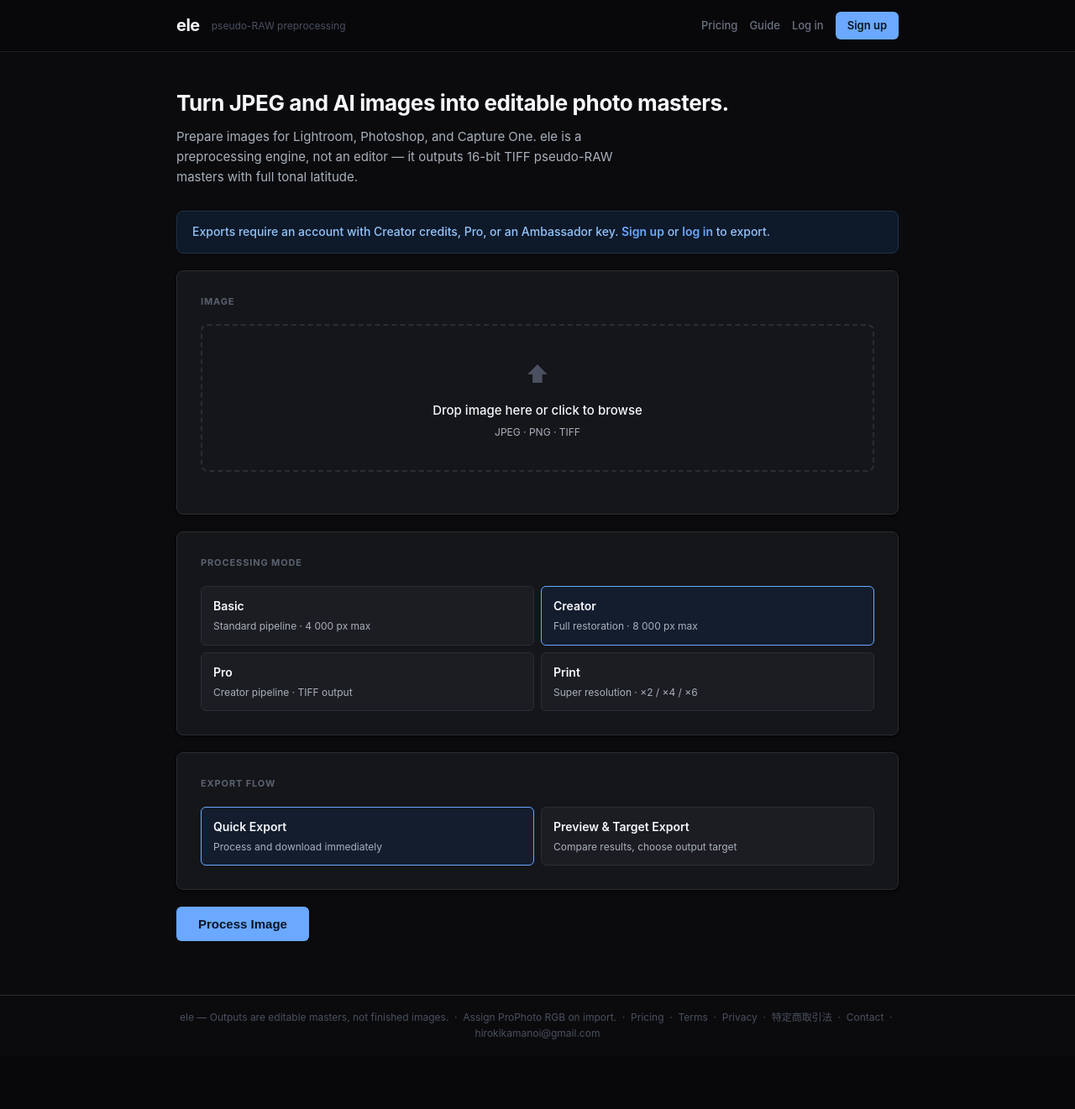
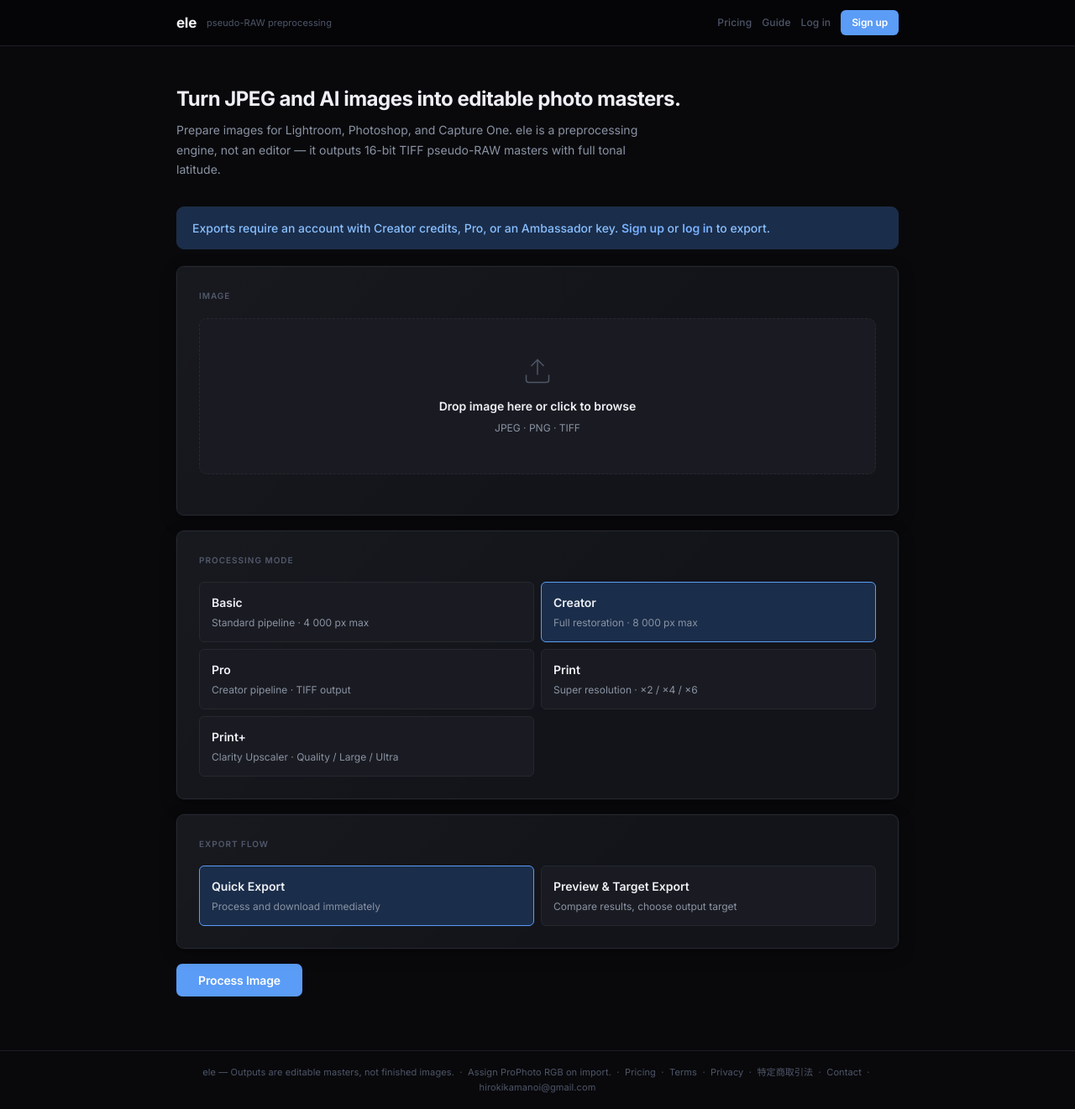
Before and after one commit to KAMANOI/ele, a FastAPI app: page / in a window 1280 px wide. Shown: the whole page at 84% size. Before the commit the page ends 1238 px from the top, so only its background shows below. Run offline with FastAPI, Linux system fonts and the light colour scheme; some libraries are stand-ins or nearby versions.

Commit message:
feat: Print+ mode — Replicate Clarity Upscaler (Quality/Large/Ultra)
新モード print_plus を追加。Replicate の philz1337x/clarity-upscaler を使い、
Quality ×2 (3cr) / Large ×4 (4cr) / Ultra ×8 2パス (6cr) の3段階でアップスケール後、
16-bit ProPhoto TIFF として書き出す。

- ele/core/clarity_upscale.py: Replicate API ラッパー
  （REPLICATE_API_TOKEN チェック・ドメイン検証・E210 エラーコード）
- ele/pipeline/print_plus_pipeline.py: Print+ パイプライン
  （NamedTemporaryFile で TOCTOU 排除・E211 エラーコード）
- ele/billing/services.py: EXPORT_COSTS に print_plus_{quality,large,ultra} 追加
- ele/web/services.py: run_pipeline / apply_export_target / download_filename 対応
- ele/web/routes.py: upload / export_target ルート対応・エラーコード表示
- ele/web/templates/index.html: Print+ モード選択 UI 追加
- pyproject.toml: replicate>=0.25.1 追加

Co-Authored-By: Claude Sonnet 4.6 <noreply@anthropic.com>

```diff
--- a/ele/web/static/styles.css
+++ b/ele/web/static/styles.css
@@ -1,34 +1,40 @@
 /* ele — styles.css  (dark photo theme) */
 
 :root {
-  --bg:           #0b0b0d;
-  --surface:      #15161a;
-  --surface-2:    #1c1d22;
-  --border:       #2a2d34;
-  --text:         #f5f7fa;
-  --text-2:       #a9b1bc;
-  --accent:       #6aa9ff;
-  --accent-hover: #85bcff;
-  --accent-fg:    #0c1524;
-  --success:      #4ade80;
-  --success-fg:   #052e16;
-  --warn:         #fbbf24;
-  --error:        #f87171;
-  --radius:       8px;
-  --shadow:       0 1px 4px rgba(0,0,0,.50), 0 1px 2px rgba(0,0,0,.35);
+  --bg:           #09090c;
+  --surface:      #13141a;
+  --surface-2:    #1a1b22;
+  --border:       #252830;
+  --border-subtle:#1d1f27;
+  --text:         #eef0f5;
+  --text-2:       #8a93a3;
+  --text-3:       #4e5668;
+  --accent:       #5b9cf6;
+  --accent-hover: #78b0ff;
+  --accent-muted: #1a2d4a;
+  --accent-fg:    #07122a;
+  --success:      #3fd068;
+  --success-fg:   #041c10;
+  --warn:         #f9b827;
+  --error:        #f06a6a;
+  --radius:       9px;
+  --shadow:       0 1px 3px rgba(0,0,0,.60), 0 4px 16px rgba(0,0,0,.30);
+  --shadow-card:  0 0 0 1px rgba(255,255,255,.03), 0 1px 3px rgba(0,0,0,.50), 0 6px 20px rgba(0,0,0,.25);
 }
 
 *, *::before, *::after { box-sizing: border-box; margin: 0; padding: 0; }
 
 body {
-  font-family: -apple-system, BlinkMacSystemFont, "Segoe UI", system-ui, sans-serif;
+  font-family: 'Inter', -apple-system, BlinkMacSystemFont, "Segoe UI", system-ui, sans-serif;
   background: var(--bg);
   color: var(--text);
-  font-size: 15px;
-  line-height: 1.6;
+  font-size: 14px;
+  line-height: 1.65;
   min-height: 100vh;
   display: flex;
   flex-direction: column;
+  -webkit-font-smoothing: antialiased;
+  -moz-osx-font-smoothing: grayscale;
 }
 
 a { color: var(--accent); text-decoration: none; }
@@ -37,30 +43,36 @@ a:hover { color: var(--accent-hover); text-decoration: underline; }
 /* ── Header ──────────────────────────────────────────────────────────────── */
 
 .site-header {
-  background: #08080b;
-  border-bottom: 1px solid #1d1f26;
-  padding: 14px 0;
+  background: rgba(6,6,9,.96);
+  border-bottom: 1px solid var(--border-subtle);
+  padding: 12px 0;
   flex-shrink: 0;
+  backdrop-filter: blur(12px);
+  -webkit-backdrop-filter: blur(12px);
+  position: sticky;
+  top: 0;
+  z-index: 50;
 }
 
 .header-inner {
   display: flex;
   align-items: center;
-  gap: 14px;
+  gap: 12px;
 }
 
 .logo {
-  font-size: 20px;
+  font-size: 17px;
   font-weight: 700;
-  color: #f5f7fa;
+  color: var(--text);
   text-decoration: none;
-  letter-spacing: -.5px;
+  letter-spacing: -.3px;
 }
 .logo:hover { color: #ffffff; text-decoration: none; }
 
 .tagline {
-  font-size: 12px;
-  color: #4a5060;
+  font-size: 11px;
+  color: var(--text-3);
+  letter-spacing: .01em;
 }
 
 /* ── Container ───────────────────────────────────────────────────────────── */
@@ -79,16 +91,17 @@ main {
 /* ── Footer ──────────────────────────────────────────────────────────────── */
 
 .site-footer {
-  border-top: 1px solid var(--border);
+  border-top: 1px solid var(--border-subtle);
   padding: 16px 0;
-  font-size: 12px;
-  color: #4a5060;
+  font-size: 11px;
+  color: var(--text-3);
   text-align: center;
   flex-shrink: 0;
+  letter-spacing: .01em;
 }
 
-.site-footer a { color: #4a5060; }
-.site-footer a:hover { color: var(--text-2); }
+.site-footer a { color: var(--text-3); }
+.site-footer a:hover { color: var(--text-2); text-decoration: none; }
 
 /* ── Cards ───────────────────────────────────────────────────────────────── */
 
@@ -96,38 +109,52 @@ main {
   background: var(--surface);
   border: 1px solid var(--border);
   border-radius: var(--radius);
-  box-shadow: var(--shadow);
-  padding: 28px;
-  margin-bottom: 20px;
+  box-shadow: var(--shadow-card);
+  padding: 26px;
+  margin-bottom: 18px;
+  position: relative;
+  overflow: hidden;
+}
+
+.card::before {
+  content: '';
+  position: absolute;
+  inset: 0;
+  border-radius: inherit;
+  background: linear-gradient(135deg, rgba(255,255,255,.025) 0%, transparent 60%);
+  pointer-events: none;
 }
 
 .card-title {
-  font-size: 11px;
-  font-weight: 700;
+  font-size: 10px;
+  font-weight: 600;
   text-transform: uppercase;
-  letter-spacing: .08em;
-  color: #5a6270;
+  letter-spacing: .1em;
+  color: var(--text-3);
   margin-bottom: 18px;
 }
 
 /* ── Hero ────────────────────────────────────────────────────────────────── */
 
 .hero {
-  margin-bottom: 28px;
+  margin-bottom: 32px;
+  padding-top: 8px;
 }
 
 .hero h1 {
-  font-size: 26px;
+  font-size: 24px;
   font-weight: 700;
-  letter-spacing: -.4px;
-  margin-bottom: 8px;
+  letter-spacing: -.5px;
+  margin-bottom: 10px;
   color: var(--text);
+  line-height: 1.25;
 }
 
 .hero .lead {
-  font-size: 15px;
+  font-size: 14px;
   color: var(--text-2);
-  max-width: 580px;
+  max-width: 560px;
+  line-height: 1.7;
 }
 
 /* ── Alerts ──────────────────────────────────────────────────────────────── */
@@ -157,11 +184,11 @@ main {
 .alert-warn a { color: #fde68a; }
 
 .alert-info {
-  background: #0e1929;
-  border: 1px solid #1e3348;
-  color: #93c5fd;
+  background: var(--accent-muted);
+  border: 1px solid #1e3048;
+  color: #89bfff;
 }
-.alert-info a { color: var(--accent); }
+.alert-info a { color: var(--accent-hover); }
 
 /* ── Form ────────────────────────────────────────────────────────────────── */
 
@@ -212,7 +239,7 @@ main {
 
 .radio-card.checked {
   border-color: var(--accent);
-  background: #131d2e;
+  background: var(--accent-muted);
 }
 
 .radio-card strong {
@@ -230,33 +257,41 @@ main {
 
 /* Select */
 select {
-  border: 1.5px solid var(--border);
+  border: 1px solid var(--border);
   border-radius: 6px;
   padding: 8px 12px;
-  font-size: 14px;
+  font-size: 13px;
   background: var(--surface-2);
   color: var(--text);
-  width: 180px;
+  width: 200px;
   cursor: pointer;
+  font-family: inherit;
+  transition: border-color .12s, box-shadow .12s;
 }
 
-select:focus { outline: none; border-color: var(--accent); }
+select:focus {
+  outline: none;
+  border-color: var(--accent);
+  box-shadow: 0 0 0 3px rgba(91,156,246,.15);
+}
 
 /* Dropzone */
 .dropzone {
   position: relative;
-  border: 2px dashed var(--border);
+  border: 1.5px dashed var(--border);
   border-radius: var(--radius);
-  padding: 36px 20px;
+  padding: 44px 20px;
   text-align: center;
   cursor: pointer;
-  transition: border-color .14s, background .14s;
+  transition: border-color .15s, background .15s, box-shadow .15s;
   margin-bottom: 22px;
+  background: var(--surface-2);
 }
 
 .dropzone:hover, .dropzone.drag-over {
   border-color: var(--accent);
-  background: #0e1929;
+  background: var(--accent-muted);
+  box-shadow: 0 0 0 3px rgba(91,156,246,.12);
 }
 
 .dropzone input[type="file"] {
@@ -268,47 +303,69 @@ select:focus { outline: none; border-color: var(--accent); }
   cursor: pointer;
 }
 
-.drop-icon   { font-size: 28px; margin-bottom: 8px; display: block; color: #4a5060; }
-.drop-text   { font-size: 15px; font-weight: 500; color: var(--text); }
-.drop-hint   { font-size: 12px; color: var(--text-2); margin-top: 4px; }
-.file-chosen { font-size: 13px; color: var(--accent); font-weight: 500; margin-top: 10px; }
+.drop-icon {
+  display: block;
+  margin: 0 auto 12px;
+  width: 36px;
+  height: 36px;
+  color: var(--text-3);
+}
+
+.drop-text   { font-size: 14px; font-weight: 600; color: var(--text); }
+.drop-hint   { font-size: 12px; color: var(--text-2); margin-top: 5px; }
+.file-chosen { font-size: 13px; color: var(--accent); font-weight: 500; margin-top: 12px; }
 
 /* Buttons */
 .btn {
   display: inline-flex;
   align-items: center;
+  justify-content: center;
   gap: 7px;
   padding: 9px 20px;
-  border-radius: 6px;
-  font-size: 14px;
+  border-radius: 7px;
+  font-size: 13px;
   font-weight: 600;
   text-decoration: none;
   cursor: pointer;
   border: none;
-  transition: background .12s, opacity .12s;
+  transition: background .12s, box-shadow .12s, transform .08s, opacity .12s;
   white-space: nowrap;
+  font-family: inherit;
+  letter-spacing: -.01em;
 }
 
 .btn:hover { text-decoration: none; }
+.btn:active { transform: scale(.98); }
 
-.btn-primary   { background: var(--accent); color: var(--accent-fg); }
-.btn-primary:hover { background: var(--accent-hover); color: var(--accent-fg); }
+.btn-primary   { background: var(--accent); color: #fff; }
+.btn-primary:hover {
+  background: var(--accent-hover);
+  color: #fff;
+  box-shadow: 0 0 0 3px rgba(91,156,246,.22), 0 2px 8px rgba(0,0,0,.30);
+}
 
 .btn-secondary {
   background: var(--surface-2);
   color: var(--text);
-  border: 1.5px solid var(--border);
+  border: 1px solid var(--border);
 }
-.btn-secondary:hover { background: #242530; border-color: #3a3d48; }
+.btn-secondary:hover {
+  background: #202230;
+  border-color: #363a4a;
+  color: var(--text);
+}
 
-.btn-success   { background: #15803d; color: #fff; }
-.btn-success:hover { opacity: .88; }
+.btn-success   { background: #166534; color: #fff; }
+.btn-success:hover {
+  background: #15803d;
+  box-shadow: 0 0 0 3px rgba(63,208,104,.18);
+}
 
-.btn-lg { padding: 12px 26px; font-size: 15px; }
+.btn-lg { padding: 11px 26px; font-size: 14px; }
 
 .btn-row {
   display: flex;
-  gap: 12px;
+  gap: 10px;
   align-items: center;
   flex-wrap: wrap;
   margin-top: 4px;
@@ -526,14 +585,14 @@ select:focus { outline: none; border-color: var(--accent); }
 .site-nav {
   display: flex;
   align-items: center;
-  gap: 14px;
+  gap: 12px;
   margin-left: auto;
 }
 
 .nav-link {
-  font-size: 13px;
+  font-size: 12px;
   font-weight: 500;
-  color: #6b7280;
+  color: var(--text-3);
   text-decoration: none;
   transition: color .12s;
   background: none;
@@ -541,50 +600,53 @@ select:focus { outline: none; border-color: var(--accent); }
   cursor: pointer;
   padding: 0;
   font-family: inherit;
+  letter-spacing: .01em;
 }
 
-.nav-link:hover { color: var(--text); text-decoration: none; }
+.nav-link:hover { color: var(--text-2); text-decoration: none; }
 
 .nav-btn-logout { line-height: inherit; }
 
-.nav-signup { padding: 6px 14px; font-size: 13px; }
+.nav-signup { padding: 5px 13px; font-size: 12px; border-radius: 6px; }
 
 .nav-badge {
   display: inline-flex;
   align-items: center;
-  padding: 3px 10px;
+  padding: 3px 9px;
   border-radius: 20px;
-  font-size: 12px;
+  font-size: 11px;
   font-weight: 600;
+  letter-spacing: .01em;
 }
 
-.nav-badge-credits    { background: #0e1f35; color: #7bb8ff; }
-.nav-badge-pro        { background: #0e1f35; color: #6aa9ff; }
-.nav-badge-ambassador { background: #1e0f3d; color: #c4b5fd; }
+.nav-badge-credits    { background: #0c1a30; color: #6fa8d8; border: 1px solid #1a3050; }
+.nav-badge-pro        { background: #0c1a30; color: #5b9cf6; border: 1px solid #1a3050; }
+.nav-badge-ambassador { background: #160e30; color: #b39cf0; border: 1px solid #2a1a50; }
 
 /* ── Auth forms ──────────────────────────────────────────────────────────── */
 
 .auth-wrap {
   display: flex;
   justify-content: center;
-  padding: 40px 0;
+  padding: 48px 0;
 }
 
 .auth-card {
   background: var(--surface);
   border: 1px solid var(--border);
   border-radius: var(--radius);
-  box-shadow: var(--shadow);
+  box-shadow: var(--shadow-card);
   padding: 36px 40px;
   width: 100%;
-  max-width: 420px;
+  max-width: 400px;
 }
 
 .auth-title {
-  font-size: 22px;
+  font-size: 20px;
   font-weight: 700;
-  margin-bottom: 20px;
+  margin-bottom: 22px;
   color: var(--text);
+  letter-spacing: -.3px;
 }
 
 .auth-alt {
--- a/ele/web/templates/index.html
+++ b/ele/web/templates/index.html
@@ -41,7 +41,11 @@
       <input type="file" name="file" id="file-input"
              accept=".jpg,.jpeg,.png,.tif,.tiff" required
              onchange="onFileChange(this)">
-      <span class="drop-icon">⬆</span>
+      <svg class="drop-icon" viewBox="0 0 24 24" fill="none" stroke="currentColor" strokeWidth="1.5" strokeLinecap="round" strokeLinejoin="round">
+        <path d="M21 15v4a2 2 0 0 1-2 2H5a2 2 0 0 1-2-2v-4"/>
+        <polyline points="17 8 12 3 7 8"/>
+        <line x1="12" y1="3" x2="12" y2="15"/>
+      </svg>
       <div class="drop-text">Drop image here or click to browse</div>
       <div class="drop-hint">JPEG &middot; PNG &middot; TIFF</div>
       <div class="file-chosen" id="file-chosen" style="display:none"></div>
@@ -73,6 +77,11 @@
         <strong>Print</strong>
         <small>Super resolution &middot; ×2 / ×4 / ×6</small>
       </label>
+      <label class="radio-card" id="mode-print-plus">
+        <input type="radio" name="mode" value="print_plus" onchange="onModeChange(this)">
+        <strong>Print+</strong>
+        <small>Clarity Upscaler &middot; Quality / Large / Ultra</small>
+      </label>
     </div>
 
     <!-- Print scale (shown only for print mode) -->
@@ -82,6 +91,16 @@
         <option value="2">&times;2 &mdash; double resolution</option>
         <option value="4">&times;4 &mdash; large format</option>
         <option value="6">&times;6 &mdash; billboard / fine art</option>
+      </select>
+    </div>
+
+    <!-- Print+ tier (shown only for print_plus mode) -->
+    <div class="field-group" id="print-plus-tier-group" style="display:none; margin-top:18px">
+      <label class="field-label">Print+ Tier</label>
+      <select name="print_plus_tier">
+        <option value="quality">Quality &mdash; &times;2 upscale &middot; 3 credits &middot; ~15 s</option>
+        <option value="large">Large &mdash; &times;4 upscale &middot; 4 credits &middot; ~15 s</option>
+        <option value="ultra">Ultra &mdash; &times;8 upscale (2-pass) &middot; 6 credits &middot; ~30 s</option>
       </select>
     </div>
   </div>
@@ -124,6 +143,8 @@ function onModeChange(radio) {
   radio.closest('.radio-card').classList.add('checked');
   document.getElementById('print-scale-group').style.display =
     radio.value === 'print' ? 'block' : 'none';
+  document.getElementById('print-plus-tier-group').style.display =
+    radio.value === 'print_plus' ? 'block' : 'none';
 }
 
 function onFlowChange(radio) {
--- a/pyproject.toml
+++ b/pyproject.toml
@@ -26,6 +26,7 @@ dependencies = [
     "python-dotenv>=1.0",
     "itsdangerous>=2.1",
     "pyotp>=2.9",
+    "replicate>=0.25.1",
 ]
 
 [project.optional-dependencies]
```
Also changed, not shown: other parts of ele/web/static/styles.css (+26 -19 lines), ele/billing/services.py (+5 -2 lines), ele/core/clarity_upscale.py (added, +63 -0 lines), ele/pipeline/print_plus_pipeline.py (added, +73 -0 lines), ele/web/routes.py (+50 -25 lines), ele/web/services.py (+75 -5 lines).
